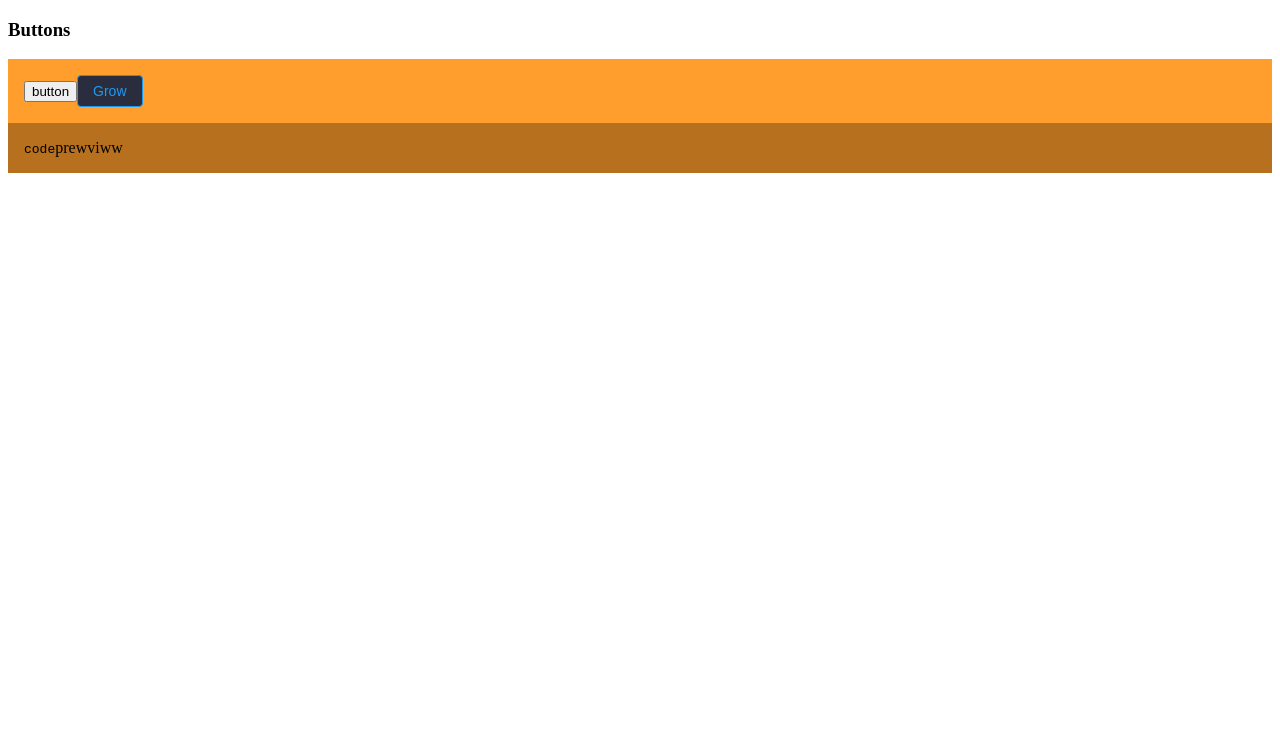
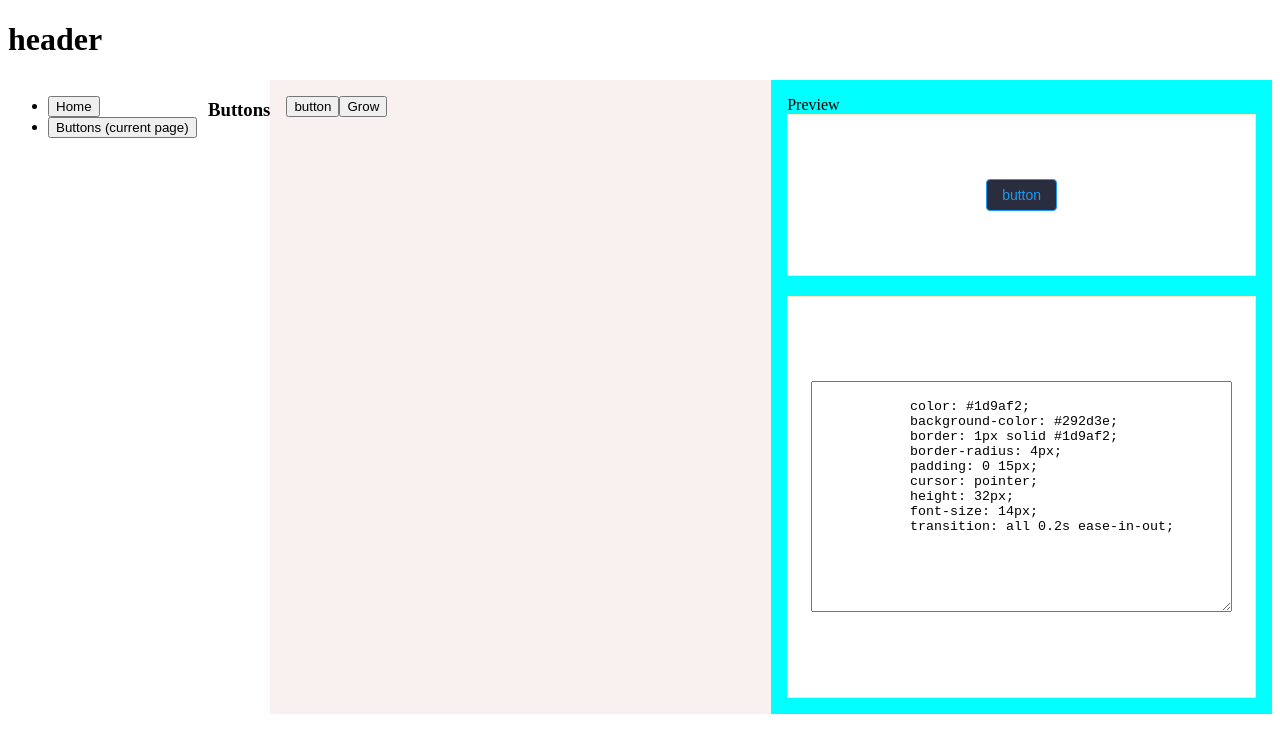
Before and after one commit to aldrinpvincent/design-studio, a Next.js app: page /buttons in a window 1280 px wide. Shown: the top 752 px of the page. Built offline with nearby package versions, Linux system fonts and the light colour scheme.

Commit message:
layout ++

```diff
--- a/components/header/index.js
+++ b/components/header/index.js
@@ -1,10 +1,7 @@
 function Header() {
   return (
-    <section>
-      <header>
-        <h1>header</h1>
-      </header>
-
+    <header>
+      <h1>header</h1>
       <style jsx>
         {`
           section {
@@ -12,7 +9,7 @@ function Header() {
           }
         `}
       </style>
-    </section>
+    </header>
   );
 }
 
--- a/components/layout/components.js
+++ b/components/layout/components.js
@@ -5,7 +5,7 @@ const Components = ({ children }) => {
       {children}
       <style jsx>{`
         section {
-          background-color: #ff9e2c;
+          background-color: #F9F0F0;
           flex: 1;
           padding: 1rem;
         }
--- a/components/layout/previewer.js
+++ b/components/layout/previewer.js
@@ -1,14 +1,51 @@
-const Preview = ({ children }) => {
+const Preview = ({ html, css1 }) => {
+
+  const css = `
+            color: #1d9af2;
+            background-color: #292d3e;
+            border: 1px solid #1d9af2;
+            border-radius: 4px;
+            padding: 0 15px;
+            cursor: pointer;
+            height: 32px;
+            font-size: 14px;
+            transition: all 0.2s ease-in-out;`
+
   return (
     <section>
-      <code>code</code>
-      {children}
+      Preview
+      <article className="html"><button>button</button></article>
+      <article className="css"><textarea rows="15" cols="50">{css}</textarea></article>
       <style jsx>{`
+
+        article {
+           display: flex;
+           align-items: center;
+          justify-content: center;
+        }
         section {
-          background-color: #b6701e;
+          background-color: aqua;
           flex: 1;
           padding: 1rem;
+          height  :100%;
         }
+        .html {
+            background-color: white;
+            border: 1px solid bisque;
+            margin-bottom : 20px;
+            height : 20vh;
+        }
+        .css{
+            background-color: white;
+            border: 1px solid bisque;
+            height : 50vh;
+        }
+        button {
+            ${css}
+          }
+          button:hover {
+            transform: scale(1.1);
+          }
       `}</style>
     </section>
   );
--- a/components/menu/index.js
+++ b/components/menu/index.js
@@ -17,7 +17,8 @@ const Menu = () => (
     </ul>
     <style jsx>{`
       nav {
-        flex-basis: 200px;
+        width: 200px;
+        flex-shrink: 0;
       }
       .active:after {
         content: " (current page)";
--- a/pages/buttons.js
+++ b/pages/buttons.js
@@ -1,25 +1,31 @@
 import React, { useState } from "react";
 import Components from "../components/layout/components";
 import Preview from "../components/layout/previewer";
+import Layout from "../components/layout";
 
 const Buttons = () => {
   const [type, setType] = useState("");
 
+
+  const html = <button>button</button>
+
+
+
   function handleClick(e) { }
 
   return (
-    <>
+    <Layout>
       <h3>Buttons</h3>
       <Components>
-        <button className="grow" onClick={handleClick}>
+        <button onClick={handleClick}>
           Grow
         </button>
       </Components>
-      <Preview>
+      <Preview html={html}>
         prewviww
       </Preview>
       <style jsx>{`
-          .grow {
+          .button {
             color: #1d9af2;
             background-color: #292d3e;
             border: 1px solid #1d9af2;
@@ -30,12 +36,11 @@ const Buttons = () => {
             font-size: 14px;
             transition: all 0.2s ease-in-out;
           }
-          .grow:hover {
+          .button:hover {
             transform: scale(1.1);
           }
         `}</style>
-
-    </>
+    </Layout >
   );
 };
 
--- a/pages/index.js
+++ b/pages/index.js
@@ -3,9 +3,9 @@ import Buttons from "./buttons.js";
 
 function Index() {
   return (
-    <Layout>
-      <Buttons />
-    </Layout >
+
+    <Buttons />
+
   );
 }
 
```
